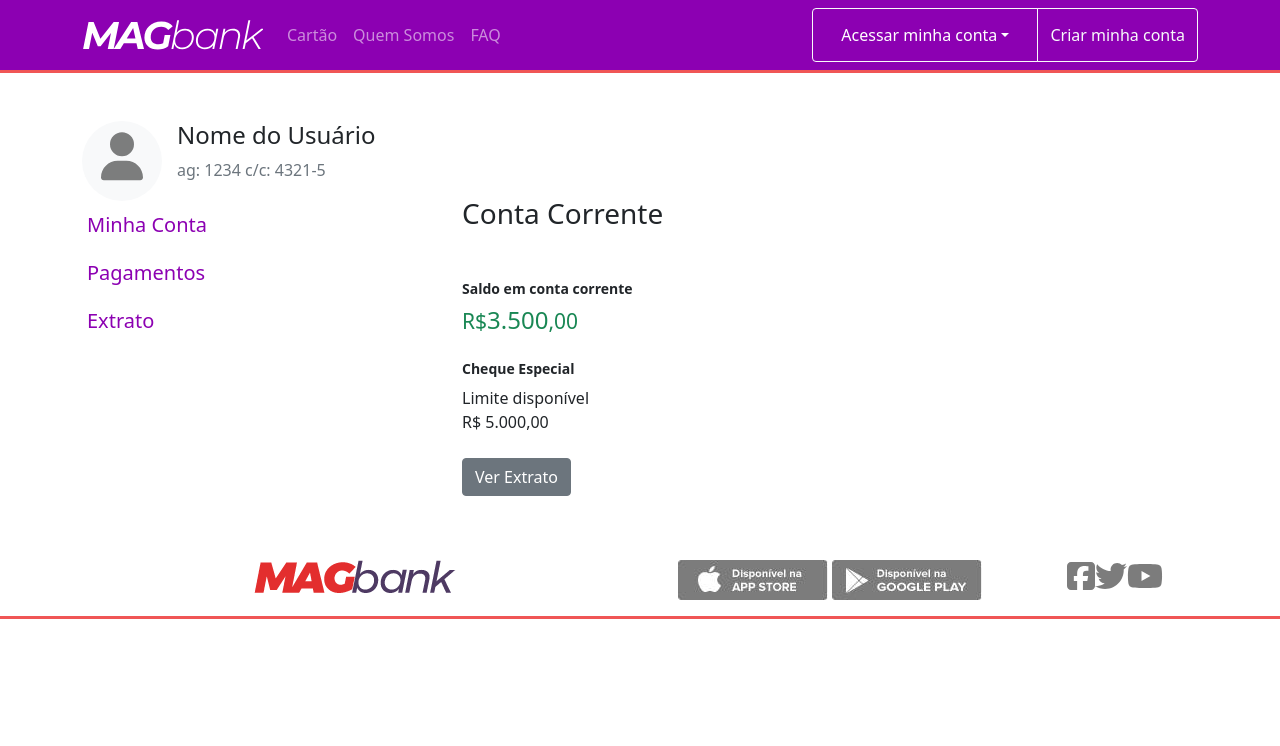
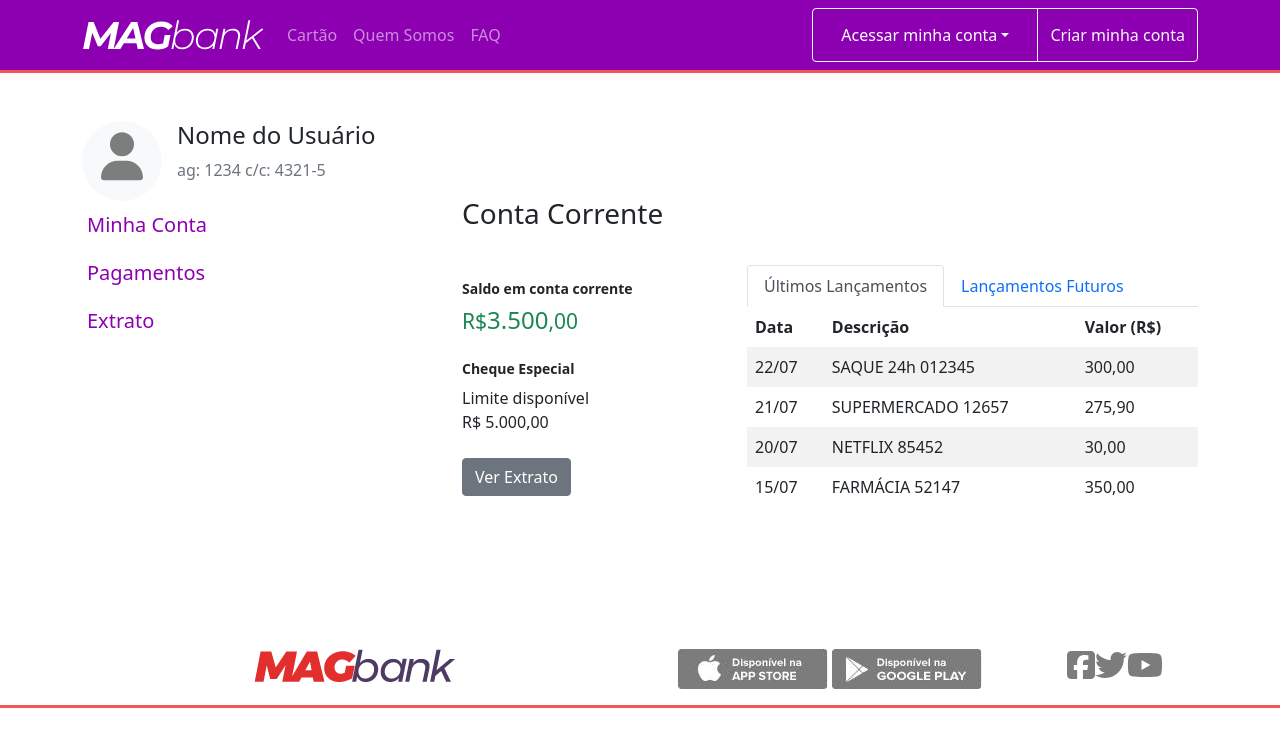
Before and after one commit to mariakrishna/magbank, a React (Create React App) app: page /dashboard in a window 1280 px wide. Shown: the top 746 px of the page. Built offline with nearby package versions, Linux system fonts and the light colour scheme.

Commit message:
finalized dashboard feature

```diff
--- a/src/views/dashboard.js
+++ b/src/views/dashboard.js
@@ -1,10 +1,24 @@
 import React from "react";
-import { Container, Row, Col, Button } from "react-bootstrap";
+import { Container, Row, Col, Button, Tabs, Tab, Table } from "react-bootstrap";
 import { FontAwesomeIcon } from "@fortawesome/react-fontawesome";
 import { faCircle, faUser } from "@fortawesome/free-solid-svg-icons";
 import "./dashboard.scss";
 
-const Dashboard = () => (
+const Dashboard = () => {
+  const lastestData = [
+    { date: "22/07", description: "SAQUE 24h 012345", value: "300,00" },
+    { date: "21/07", description: "SUPERMERCADO 12657", value: "275,90" },
+    { date: "20/07", description: "NETFLIX 85452", value: "30,00" },
+    { date: "15/07", description: "FARMÁCIA 52147", value: "350,00" },
+  ];
+
+  const futureData = [
+    { date: "22/08", description: "SALÁRIO 24h 012345", value: "3.000,00" },
+    { date: "21/08", description: "NETFLIX 12657", value: "275,90" },
+    { date: "15/08", description: "AULA DE CANTO 52147", value: "350,00" },
+  ];
+
+  return (
     <Container className="dashboard py-5">
       <Row>
         <Col xs={12} lg={4}>
@@ -33,10 +47,20 @@ const Dashboard = () => (
             >
               Minha Conta
             </Button>
-          <Button className="dashboard__button" variant="link" size="lg" block>
+            <Button
+              className="dashboard__button"
+              variant="link"
+              size="lg"
+              block
+            >
               Pagamentos
             </Button>
-          <Button className="dashboard__button" variant="link" size="lg" block>
+            <Button
+              className="dashboard__button"
+              variant="link"
+              size="lg"
+              block
+            >
               Extrato
             </Button>
           </Row>
@@ -60,9 +84,53 @@ const Dashboard = () => (
           <p className="mb-4">R$ 5.000,00</p>
           <Button variant="secondary">Ver Extrato</Button>
         </Col>
-      <Col xs={12} lg={5}></Col>
+        <Col xs={12} lg={5} className="mt-lg-5">
+          <Tabs defaultActiveKey="lastest" className="mt-5 pt-lg-5">
+            <Tab eventKey="lastest" title="Últimos Lançamentos">
+              <Table striped borderless>
+                <thead>
+                  <tr>
+                    <th>Data</th>
+                    <th>Descrição</th>
+                    <th>Valor (R$)</th>
+                  </tr>
+                </thead>
+                <tbody>
+                  {lastestData.map(({ date, description, value }) => (
+                    <tr>
+                      <td>{date}</td>
+                      <td>{description}</td>
+                      <td>{value}</td>
+                    </tr>
+                  ))}
+                </tbody>
+              </Table>
+            </Tab>
+            <Tab eventKey="future" title="Lançamentos Futuros">
+              <Table striped borderless>
+                <thead>
+                  <tr>
+                    <th>Data</th>
+                    <th>Descrição</th>
+                    <th>Valor (R$)</th>
+                  </tr>
+                </thead>
+                <tbody>
+                  {futureData.map(({ date, description, value }) => (
+                    <tr>
+                      <td>{date}</td>
+                      <td>{description}</td>
+                      <td>{value}</td>
+                    </tr>
+                  ))}
+                </tbody>
+              </Table>
+            </Tab>
+          </Tabs>
+        </Col>
       </Row>
     </Container>
   );
+};
 
 export default Dashboard;
--- a/src/views/dashboard.scss
+++ b/src/views/dashboard.scss
@@ -1,9 +1,9 @@
 @import "../variables.scss";
 
 .dashboard {
-
-
-
+  @media screen and (min-width: 992px) {
+    min-height: 70vh;
+  }
   &__useravatar {
     position: relative;
   }
@@ -14,7 +14,6 @@
     transform: translate(-50%, -110%);
   }
   &__button {
-
     color: $color-primary;
     text-decoration: none;
     text-align: left;
@@ -25,7 +24,12 @@
       color: #fff;
       text-decoration: none;
       text-align: left;
-
     }
   }
+  a.nav-item.nav-link {
+    color: $color-primary;
   }
+  a.nav-item.nav-link:active {
+    color: #626262;
+  }
+}
```
Lines whose indentation alone changed are shown as unchanged.
